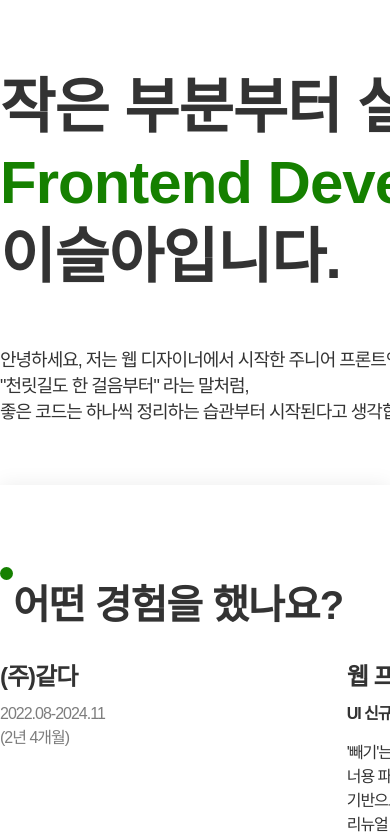
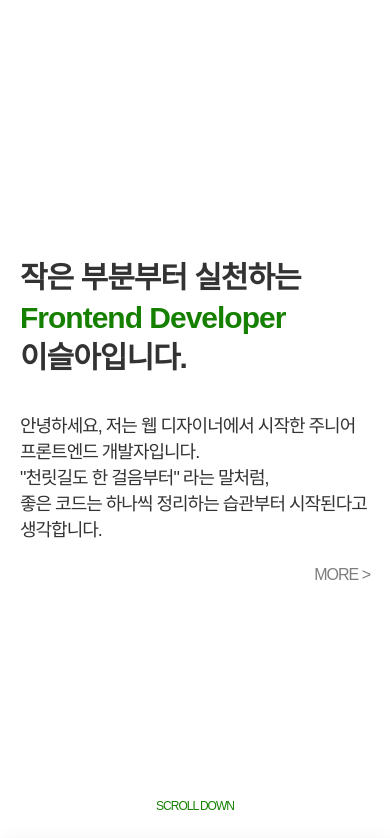
Before and after one commit to seraleedev/resume-vue, a Vue app: page / in a window 390 px wide. Shown: the top 838 px of the page. Built offline with nearby package versions, Linux system fonts and the light colour scheme; a web font is replaced by a local one.

Commit message:
feat: useResponsive 컴포저블 추가, 모바일 헤더 스타일링 완료

```diff
--- a/package.json
+++ b/package.json
@@ -9,6 +9,7 @@
     "type-check": "vue-tsc --noEmit"
   },
   "dependencies": {
+    "@vueuse/core": "^14.1.0",
     "core-js": "^3.8.3",
     "vue": "^3.2.13",
     "vue-router": "^4.0.3"
--- a/src/components/common/HeaderComponent.vue
+++ b/src/components/common/HeaderComponent.vue
@@ -1,5 +1,32 @@
 <template>
-  <header class="w-full sticky pt-[40px] pb-[60px] top-0">
+  <!--Mobile-->
+  <header
+    v-if="isMobile"
+    class="w-full sticky h-[100vh] top-0 flex flex-col justify-center transition-all duration-500 shadow-[0px_10px_20px_0px_rgba(0,0,0,0.08)]"
+  >
+    <div class="px-[20px]">
+      <TypographyTag
+        type="h1"
+        :isMobile="isMobile"
+        v-for="(text, index) in title"
+        :key="`text-${index}`"
+        :class="index === 1 ? 'text-green-01' : undefined"
+        >{{ text }}</TypographyTag
+      >
+      <TypographyTag type="h4" className="whitespace-pre-line mt-[35px] font-normal"> {{ intro }}</TypographyTag>
+      <div class="flex justify-end items-center mt-[20px]">
+        <DetailButton buttonName="MORE" @click="openAboutMeModal" />
+      </div>
+    </div>
+    <!--scroll down-->
+    <div class="absolute flex justify-center items-center bottom-[30px] w-full">
+      <caption class="text-green-01 font-medium text-[1.2rem] leading-[1.6rem]" @click="onClickScroll">
+        SCROLL DOWN
+      </caption>
+    </div>
+  </header>
+  <!--PC-->
+  <header v-else class="w-full sticky pt-[40px] pb-[60px] top-0">
     <div class="w-[1000px] mx-auto">
       <div class="mt-[30px] mb-[52px]">
         <TypographyTag type="h1">{{ title[0] }}</TypographyTag>
@@ -23,10 +50,11 @@ import AboutMeModal from './modal/AboutMeModal.vue'
 import { headerData } from '@/data/static'
 import DetailButton from './DetailButton.vue'
 import { useModal } from '@/composables/useModal'
+import { useResponsive } from '@/composables/useResponsive'
 
 const { title, intro } = headerData
-
 const { openModal } = useModal()
+const { isMobile } = useResponsive()
 
 const openAboutMeModal = () => {
   openModal({
@@ -36,4 +64,10 @@ const openAboutMeModal = () => {
     },
   })
 }
+
+//스크롤 버튼 클릭
+const onClickScroll = () => {
+  const pageHeight = window.innerHeight
+  window.scrollTo({ top: pageHeight, behavior: 'smooth' })
+}
 </script>
--- a/src/components/typography/TypographyTag.vue
+++ b/src/components/typography/TypographyTag.vue
@@ -6,14 +6,16 @@
 
 <script setup lang="ts">
 import { computed } from 'vue'
-import { TypoTypes, TypographyProps, getTypoClasses } from './settings'
+import { TypoTypes, TypographyProps, getTypoClasses } from './typoSettings'
 
 interface Props extends TypographyProps {
   type?: TypoTypes
+  isMobile?: boolean
 }
 
 const props = withDefaults(defineProps<Props>(), {
   type: 'p',
+  isMobile: false,
 })
 
 const classes = computed(() => getTypoClasses(props.type, props))
--- a/src/components/typography/settings.ts
+++ b/src/components/typography/typoSettings.ts
@@ -1,16 +1,18 @@
 export type TypoTypes = Extract<
   keyof HTMLElementTagNameMap,
-  'h1' | 'h2' | 'h3' | 'h4' | 'h5' | 'h6' | 'p' | 'span' | 'div' | 'a'
+  'h1' | 'h2' | 'h3' | 'h4' | 'h5' | 'h6' | 'p' | 'span' | 'div' | 'a' | 'caption'
 >
 
 export interface TypographyProps {
   className?: string
+  isMobile?: boolean
 }
 
 /**
  * 타이포그래피 타입에 따른 Tailwind CSS 클래스 문자열을 생성합니다.
  *
  * @param type - 타이포그래피 타입
+ * @param isMobile - 모바일 여부
  * @param className - Tailwind CSS 클래스
  * @returns Tailwind CSS 클래스 문자열
 
@@ -22,13 +24,17 @@ export const getTypoClasses = (type: TypoTypes, props?: TypographyProps) => {
 
   switch (type) {
     case 'h1':
-      typeClasses = ['text-[6rem]', 'leading-[7.5rem]', 'font-bold']
+      typeClasses = props?.isMobile
+        ? ['text-[3rem]', 'leading-[4rem]', 'font-bold']
+        : ['text-[6rem]', 'leading-[7.5rem]', 'font-bold']
       break
     case 'h2':
       typeClasses = ['text-[4rem]', 'leading-[5rem]', 'font-bold']
       break
     case 'h3':
-      typeClasses = ['text-[2.4rem]', 'leading-[3rem]', 'font-bold']
+      typeClasses = props?.isMobile
+        ? ['text-[1.8rem]', 'leading-[2rem]', 'font-bold']
+        : ['text-[2.4rem]', 'leading-[3rem]', 'font-bold']
       break
     case 'h4':
       typeClasses = ['text-[1.8rem]', 'leading-[2.6rem]', 'font-bold']
@@ -40,7 +46,9 @@ export const getTypoClasses = (type: TypoTypes, props?: TypographyProps) => {
       typeClasses = ['text-[1.4rem]', 'leading-[2rem]', 'font-bold']
       break
     case 'p':
-      typeClasses = ['text-[1.6rem]', 'leading-[2.4rem]', 'font-normal']
+      typeClasses = props?.isMobile
+        ? ['text-[1.4rem]', 'leading-[2rem]', 'font-normal']
+        : ['text-[1.6rem]', 'leading-[2.4rem]', 'font-normal']
       break
     case 'a':
       typeClasses = ['text-[1.6rem]', 'leading-[2.4rem]', 'no-underline', 'cursor-pointer']
--- /dev/null
+++ b/src/composables/useResponsive.ts
@@ -0,0 +1,10 @@
+import { useBreakpoints } from '@vueuse/core'
+
+export const useResponsive = () => {
+  const breakpoints = useBreakpoints({ mobile: 0, desktop: 1024 })
+
+  const isMobile = breakpoints.smaller('desktop')
+  const isDesktop = breakpoints.greaterOrEqual('desktop')
+
+  return { isMobile, isDesktop }
+}
```
Also changed, not shown: 1 other file (tests, documents, lock files or other folders).
